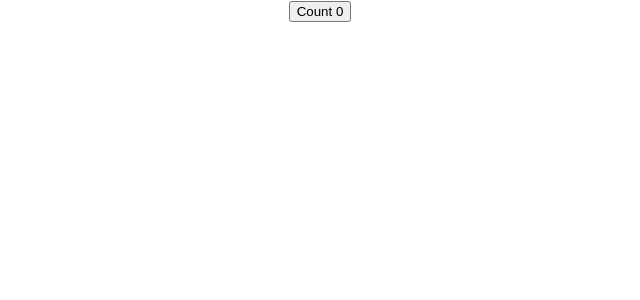
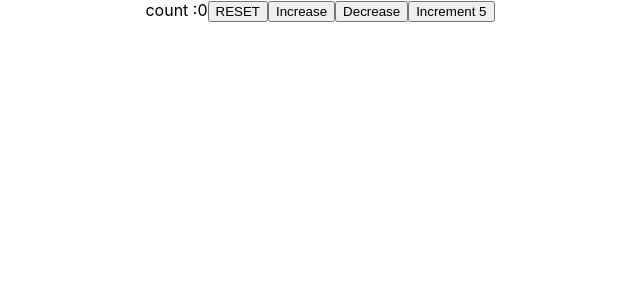
Before and after one commit to tanishk15sharma/useState-Hook, a React (Create React App) app: page / in a window 1280 px wide. Shown: the top 300 px of the page, without its empty margins (320-960 px from the left). Built offline with nearby package versions, Linux system fonts and the light colour scheme.

Commit message:
hook-usestate

```diff
--- a/src/App.js
+++ b/src/App.js
@@ -1,11 +1,13 @@
 import "./App.css";
 import React from "react";
 import HookCounter from "./components/HookCounter";
+import HookCounterTwo from "./components/HookCounter2";
 
 function App() {
   return (
     <div className="App">
-      <HookCounter />
+      {/* <HookCounter /> */}
+      <HookCounterTwo />
     </div>
   );
 }
--- /dev/null
+++ b/src/components/HookCounter2.js
@@ -0,0 +1,28 @@
+import React, { useState } from "react";
+
+function HookCounterTwo() {
+  const initialCount = 0;
+  const [count, setCount] = useState(initialCount);
+
+  const incrementFive = () => {
+    for (let i = 0; i < 5; i++) {
+      setCount((previousCount) => previousCount + 1);
+    }
+  };
+
+  return (
+    <div>
+      count :{count}
+      <button onClick={() => setCount(initialCount)}>RESET</button>
+      <button onClick={() => setCount((previousCount) => previousCount + 1)}>
+        Increase
+      </button>
+      <button onClick={() => setCount((previousCount) => previousCount - 1)}>
+        Decrease
+      </button>
+      <button onClick={incrementFive}>Increment 5</button>
+    </div>
+  );
+}
+
+export default HookCounterTwo;
```
